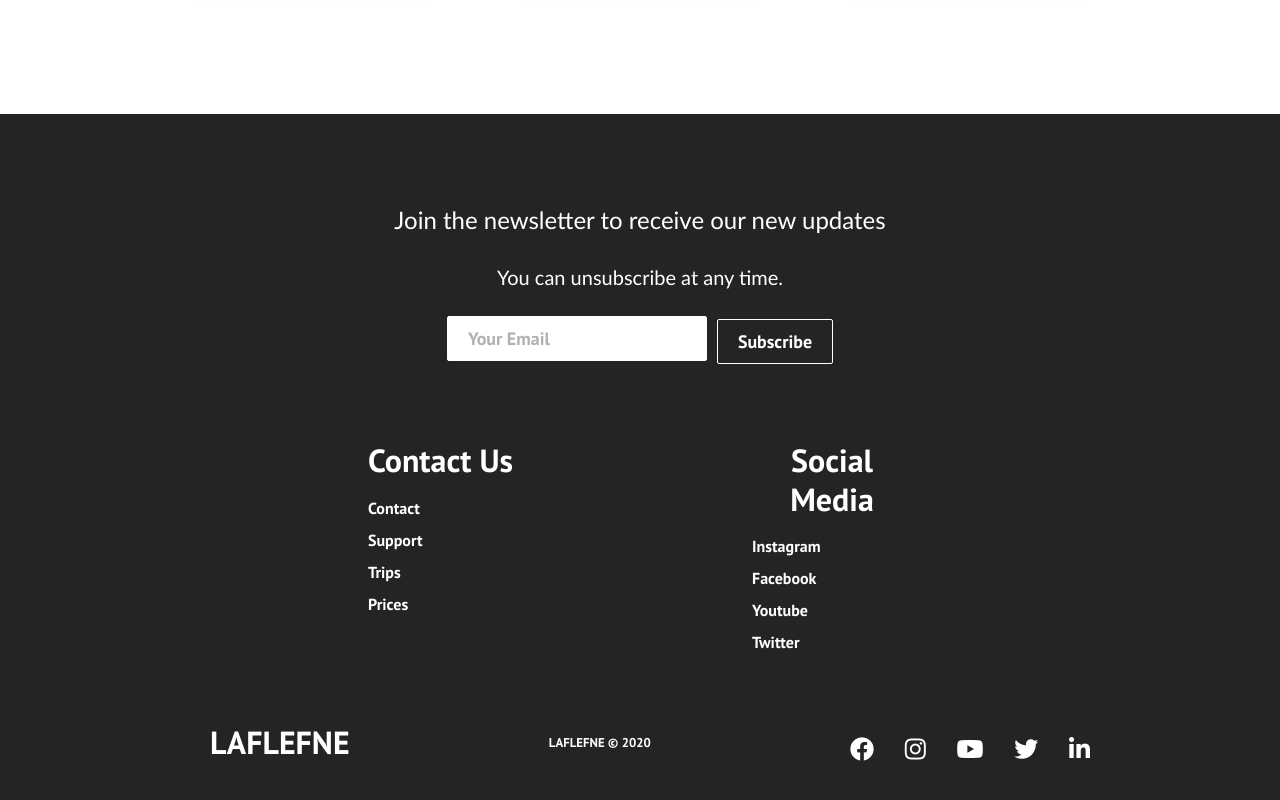
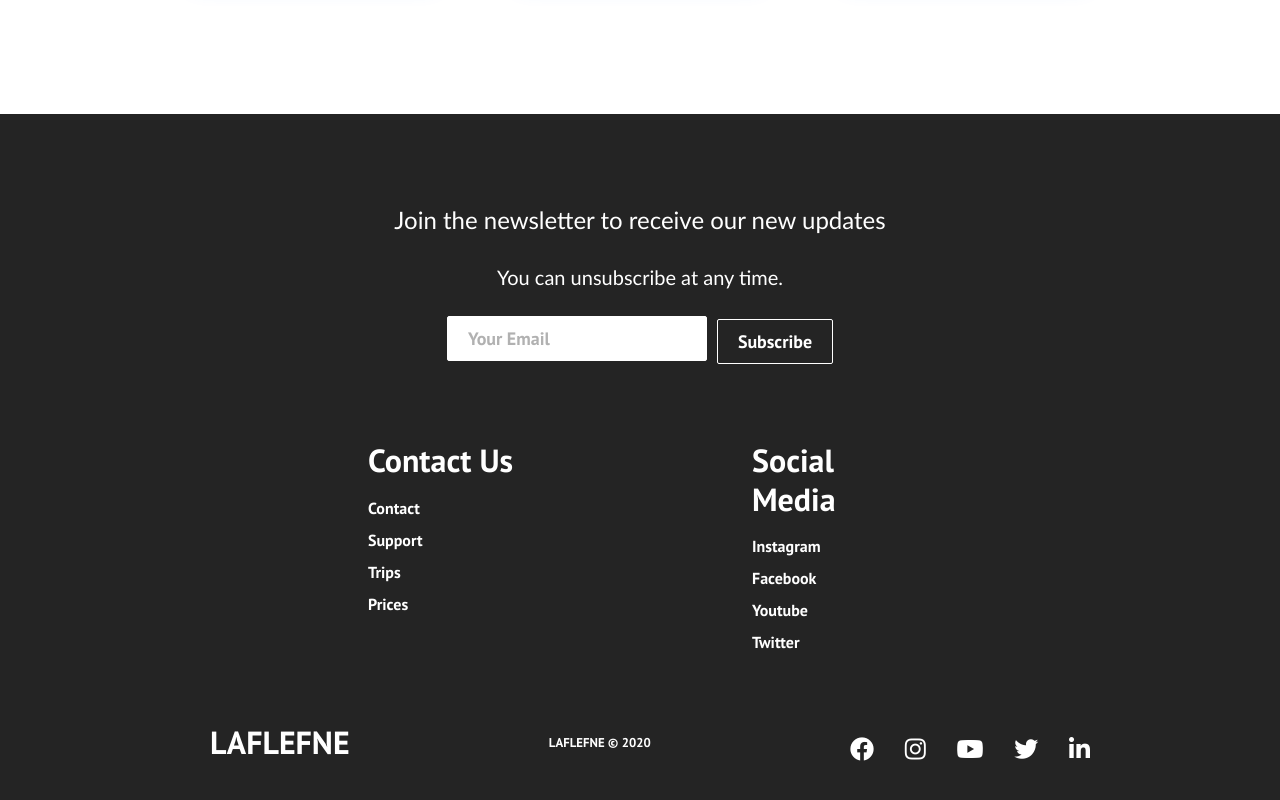
Before and after one commit to QamarJaradat/GreenField5, a React (Create React App) app in the folder frontend/: page / in a window 1280 px wide. Shown: the part 1788-2588 px from the top of the page. Built offline with nearby package versions, Linux system fonts and the light colour scheme.

Commit message:
navbar fixed2

```diff
--- a/frontend/src/components/Homepage/A-Style.css
+++ b/frontend/src/components/Homepage/A-Style.css
@@ -174,7 +174,7 @@
   background: #fff;
 }
 
-h1,h2,h3 {
+h1,h3 {
   text-align: center;
 }
 
```
